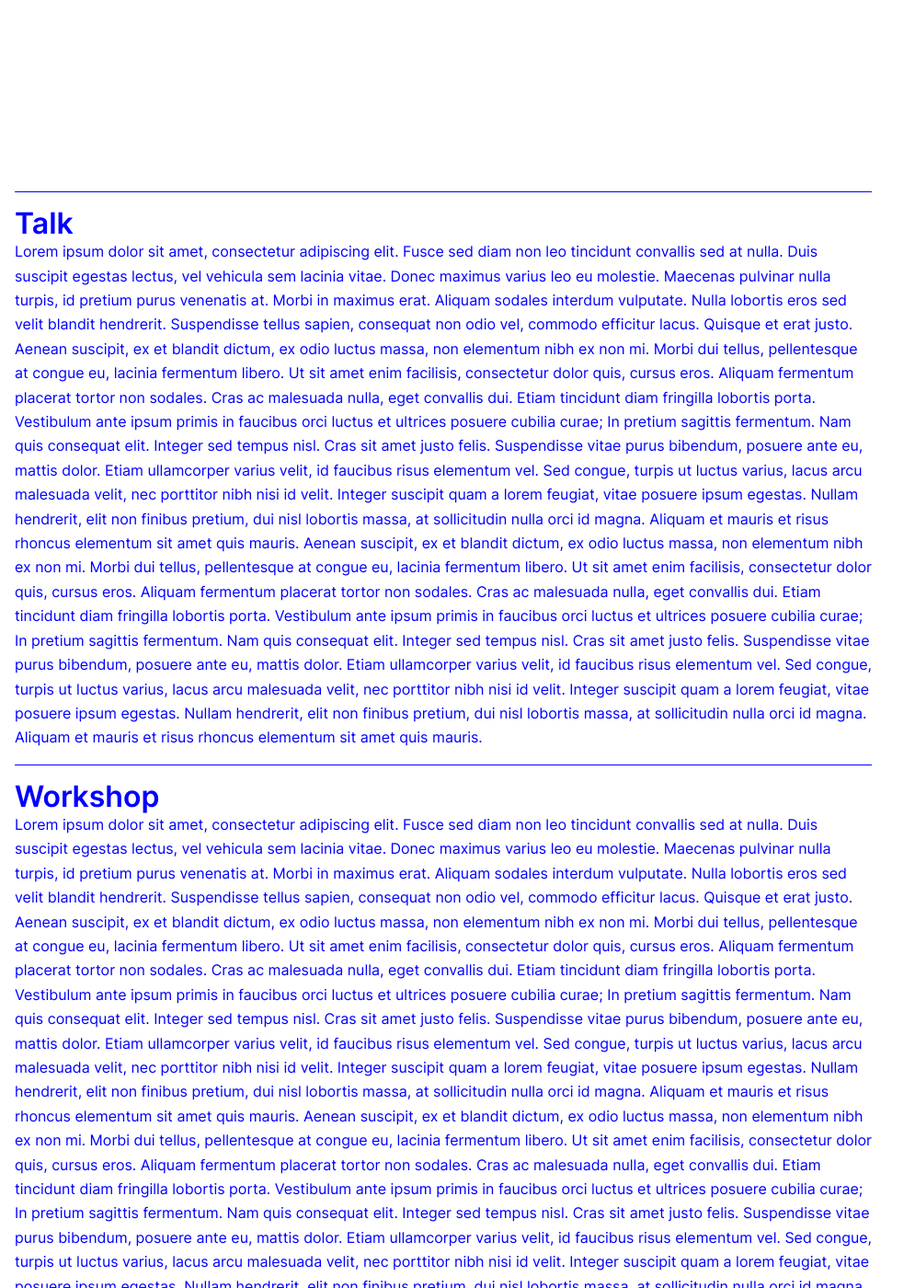
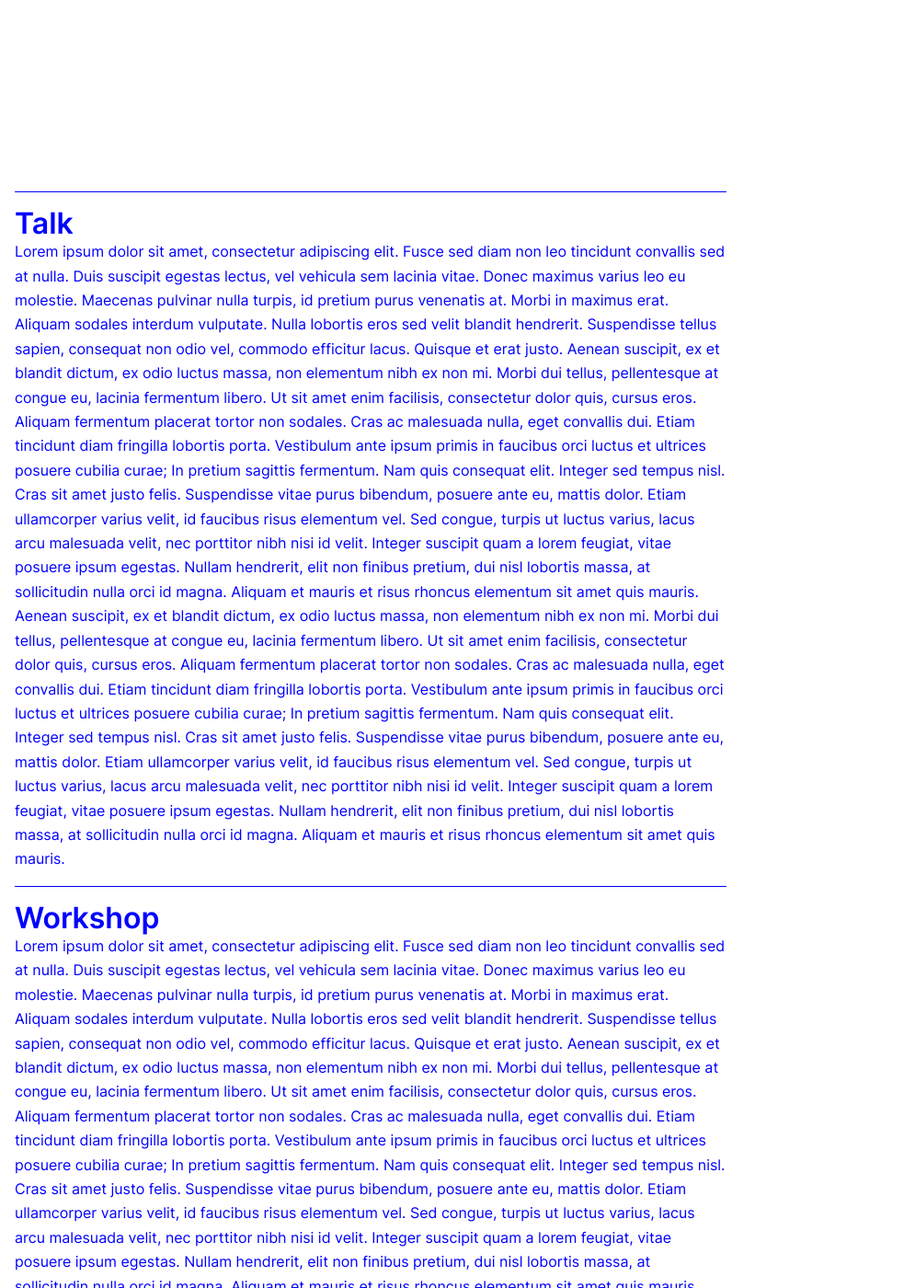
Before and after one commit to stefaniaderi/alperpetuocrepuscolo, a Jekyll site: the page built from index.html, in a window 1280 px wide and 1400 px high. Shown: the whole window at 92% size, without its empty margins (0-995 px from the left). Built offline with Jekyll 4.4.1, drawn with Linux system fonts in a browser that asks for light colours.

Commit message:
Update main.css

```diff
--- a/css/main.css
+++ b/css/main.css
@@ -287,7 +287,7 @@ h5, h6 {
 	border:none;
 }
 .content{
-	grid-column: 1 / 7;
+	grid-column: 1 / 6;
     width: 100%;
     padding-top: var(--padding);
     border-top: 1px solid var(--color-primary);
```
